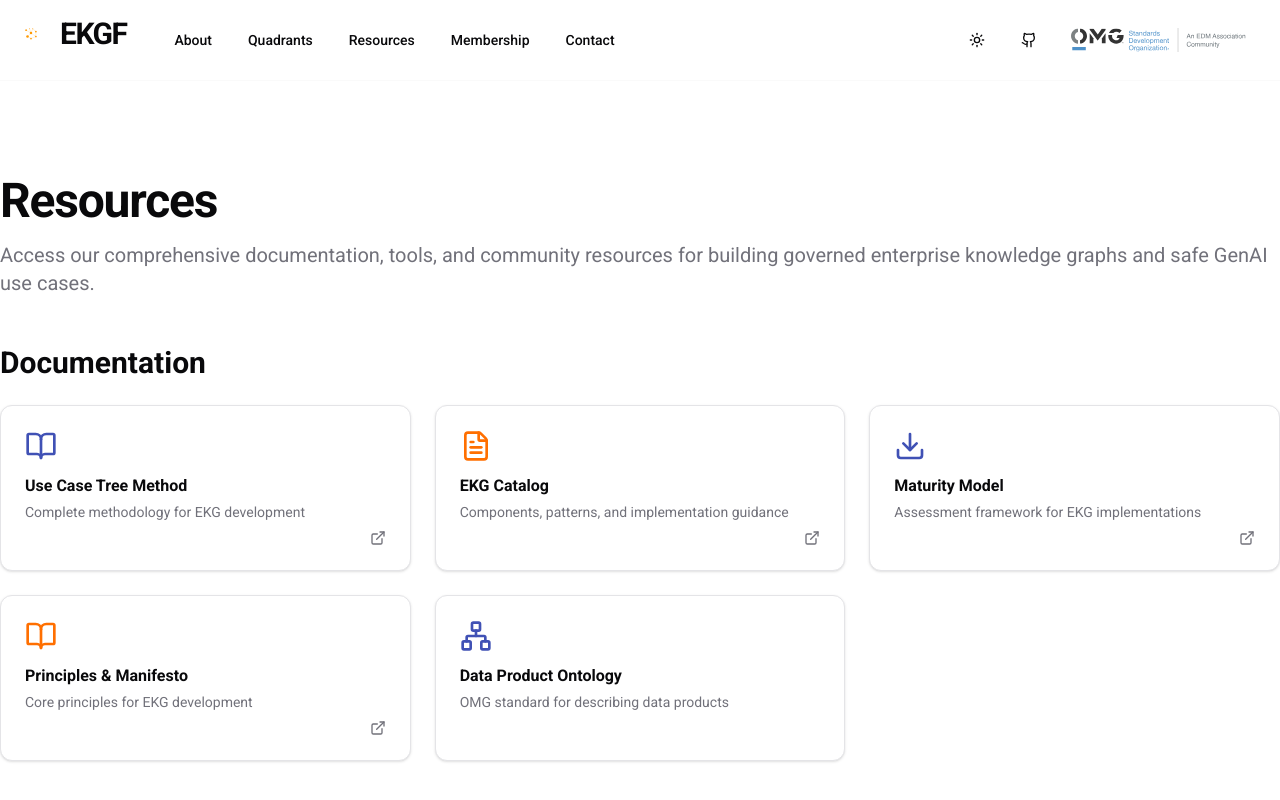
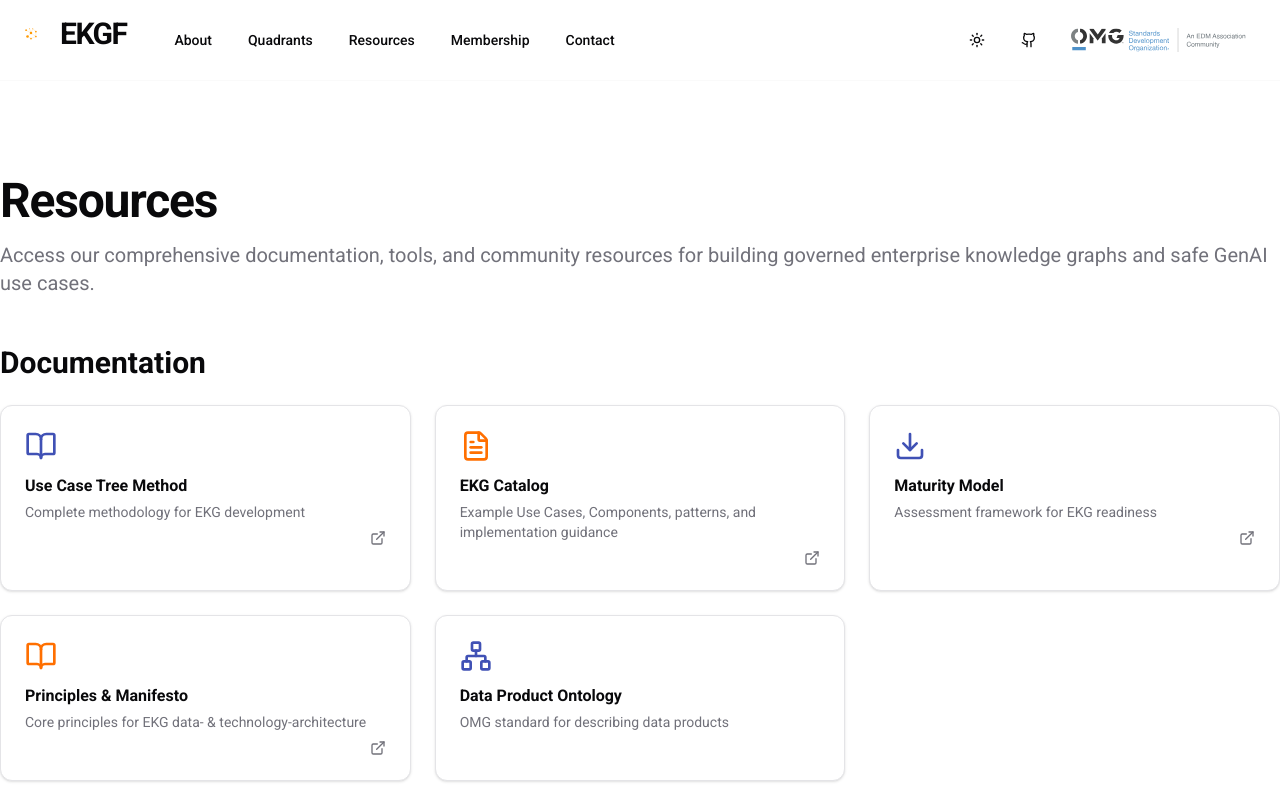
Before and after one commit to EKGF/ekgf-website, a Next.js app: page /resources in a window 1280 px wide. Shown: the top 800 px of the page. Built offline with nearby package versions, Linux system fonts and the light colour scheme.

Commit message:
feat: refine docs links for Principles and Catalog
- Link Principles to the 10 Principles section
- Use Client 360 as the Catalog landing example
- Update footer, quadrants diagram, resources cards, and redirects

```diff
--- a/src/app/catalog/page.tsx
+++ b/src/app/catalog/page.tsx
@@ -7,5 +7,5 @@ export const metadata = {
 };
 
 export default function CatalogRedirectPage() {
-  redirect("https://catalog.ekgf.org");
+  redirect("https://catalog.ekgf.org/use-case/client-360/");
 }
--- a/src/app/principles/page.tsx
+++ b/src/app/principles/page.tsx
@@ -7,5 +7,5 @@ export const metadata = {
 };
 
 export default function PrinciplesRedirectPage() {
-  redirect("https://principles.ekgf.org");
+  redirect("https://principles.ekgf.org/principle/#10-principles");
 }
--- a/src/app/resources/page.tsx
+++ b/src/app/resources/page.tsx
@@ -61,7 +61,8 @@ export default function ResourcesPage() {
                     EKG Catalog
                   </CardTitle>
                   <CardDescription>
-                    Components, patterns, and implementation guidance
+                    Example Use Cases, Components, patterns, and
+                    implementation guidance
                   </CardDescription>
                   <ExternalLink className="h-4 w-4 ml-auto text-muted-foreground" />
                 </CardHeader>
@@ -76,7 +77,7 @@ export default function ResourcesPage() {
                     Maturity Model
                   </CardTitle>
                   <CardDescription>
-                    Assessment framework for EKG implementations
+                    Assessment framework for EKG readiness
                   </CardDescription>
                   <ExternalLink className="h-4 w-4 ml-auto text-muted-foreground" />
                 </CardHeader>
@@ -91,7 +92,8 @@ export default function ResourcesPage() {
                     Principles & Manifesto
                   </CardTitle>
                   <CardDescription>
-                    Core principles for EKG development
+                    Core principles for EKG data- &
+                    technology-architecture
                   </CardDescription>
                   <ExternalLink className="h-4 w-4 ml-auto text-muted-foreground" />
                 </CardHeader>
--- a/src/components/DocumentationGrid.tsx
+++ b/src/components/DocumentationGrid.tsx
@@ -26,7 +26,7 @@ const documentationSites = [
     description:
       "Browse the catalog of EKG components, patterns, and best practices for building knowledge graphs.",
     url: "/catalog",
-    externalUrl: "https://catalog.ekgf.org",
+    externalUrl: "https://catalog.ekgf.org/use-case/client-360/",
     icon: Database,
   },
   {
@@ -42,7 +42,8 @@ const documentationSites = [
     description:
       "Core principles and manifesto for Enterprise Knowledge Graphs, guiding strategic implementation.",
     url: "/principles",
-    externalUrl: "https://principles.ekgf.org",
+    externalUrl:
+      "https://principles.ekgf.org/principle/#10-principles",
     icon: Lightbulb,
   },
   {
--- a/src/components/Footer.tsx
+++ b/src/components/Footer.tsx
@@ -40,7 +40,7 @@ export function Footer() {
               </li>
               <li>
                 <a
-                  href="https://catalog.ekgf.org"
+                  href="https://catalog.ekgf.org/use-case/client-360/"
                   target="_blank"
                   rel="noopener noreferrer"
                   className="text-muted-foreground hover:text-foreground transition-colors"
@@ -60,7 +60,7 @@ export function Footer() {
               </li>
               <li>
                 <a
-                  href="https://principles.ekgf.org"
+                  href="https://principles.ekgf.org/principle/#10-principles"
                   target="_blank"
                   rel="noopener noreferrer"
                   className="text-muted-foreground hover:text-foreground transition-colors"
--- a/src/components/QuadrantsDiagram.tsx
+++ b/src/components/QuadrantsDiagram.tsx
@@ -17,7 +17,7 @@ const quadrants = [
     axisY: "How",
     description:
       "Reusable capability components and patterns for your EKG.",
-    href: "https://catalog.ekgf.org",
+    href: "https://catalog.ekgf.org/use-case/client-360/",
     position: "top-right",
   },
   {
@@ -26,7 +26,7 @@ const quadrants = [
     axisY: "Why",
     description:
       "Guiding principles and manifesto for enterprise knowledge graphs.",
-    href: "https://principles.ekgf.org",
+    href: "https://principles.ekgf.org/principle/#10-principles",
     position: "bottom-left",
   },
   {
@@ -50,7 +50,7 @@ export function QuadrantsDiagram() {
         The EKG quadrants diagram
       </h2>
 
-      <div className="relative mx-auto max-w-screen-xl aspect-square md:aspect-[4/3] lg:aspect-[16/9]">
+      <div className="relative mx-auto max-w-7xl aspect-square md:aspect-4/3 lg:aspect-video">
         {/* Main Grid Container */}
         <div className="absolute inset-0 grid grid-cols-2 grid-rows-2 border border-foreground/20 rounded-lg overflow-hidden bg-card/10 backdrop-blur-sm">
           {quadrants.map((q) => (
```
